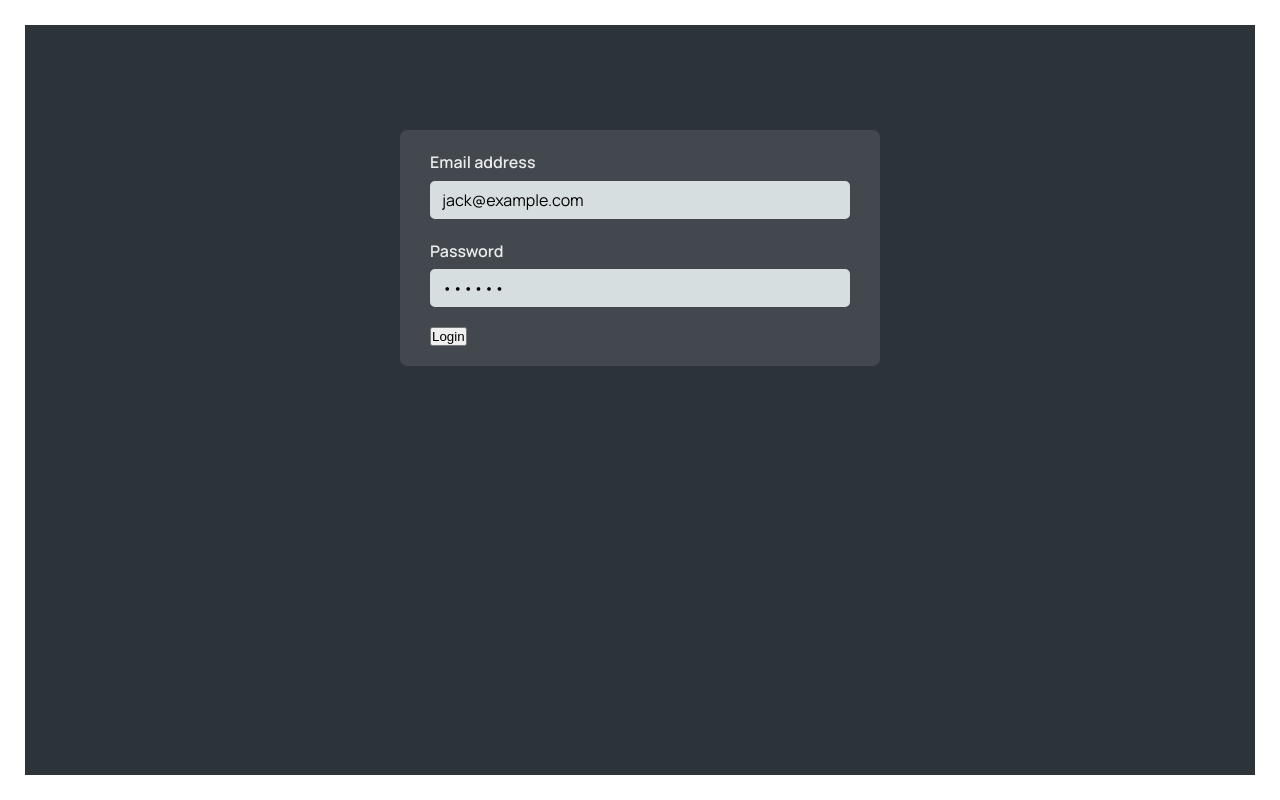
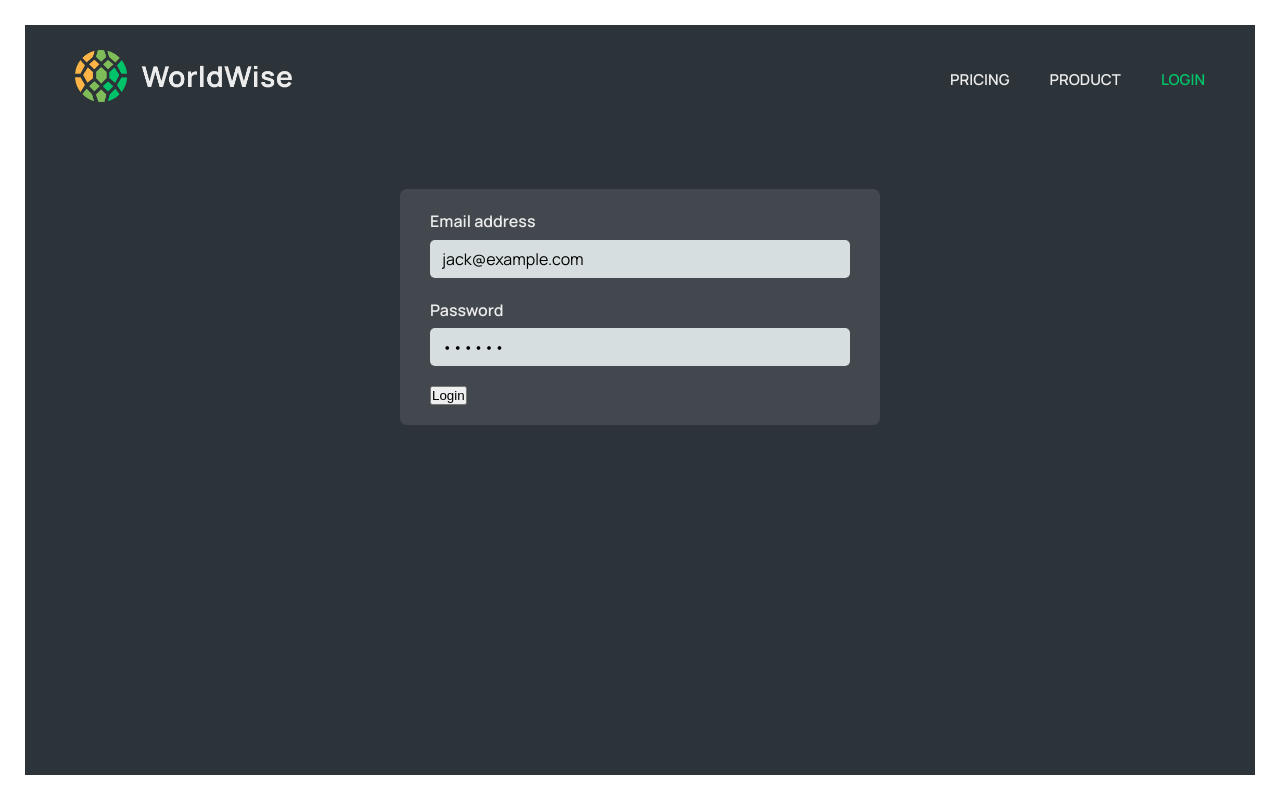
Before and after one commit to getOutOfHereInSmallSteps/React-WorldWise, a React (Vite) app: page /login in a window 1280 px wide. Built offline with nearby package versions, Linux system fonts and the light colour scheme.

Commit message:
added nav pages

```diff
--- a/src/components/PageNav/PageNav.jsx
+++ b/src/components/PageNav/PageNav.jsx
@@ -3,18 +3,21 @@
 
 import styles from './PageNav.module.css';
 
+import Logo from '../UI/Logo';
+
 const PageNav = () => {
   return (
     <nav className={styles.nav}>
+      <Logo />
       <ul>
-        <li>
-          <NavLink to="/">Home</NavLink>
-        </li>
         <li>
           <NavLink to="/pricing">Pricing</NavLink>
         </li>
         <li>
           <NavLink to="/product">Product</NavLink>
+        </li>
+        <li>
+          <NavLink to="/login">Login</NavLink>
         </li>
       </ul>
     </nav>
--- a/src/components/PageNav/PageNav.module.css
+++ b/src/components/PageNav/PageNav.module.css
@@ -1,13 +1,34 @@
-.nav ul {
+.nav {
   display: flex;
+  align-items: center;
   justify-content: space-between;
-  list-style: none;
 }
 
-.nav {
-  background-color: orangered;
+.nav ul {
+  list-style: none;
+  display: flex;
+  align-items: center;
+  gap: 4rem;
 }
 
-.nav :global(.active) {
-  background-color: greenyellow;
+.nav a:link,
+.nav a:visited {
+  text-decoration: none;
+  color: var(--color-light--2);
+  text-transform: uppercase;
+  font-size: 1.5rem;
+  font-weight: 600;
 }
+
+/* CSS Modules feature */
+.nav a:global(.active) {
+  color: var(--color-brand--2);
+}
+
+a.ctaLink:link,
+a.ctaLink:visited {
+  background-color: var(--color-brand--2);
+  color: var(--color-dark--0);
+  padding: 0.8rem 2rem;
+  border-radius: 7px;
+}
--- /dev/null
+++ b/src/components/UI/Logo.jsx
@@ -0,0 +1,12 @@
+import { Link } from 'react-router-dom';
+import styles from './Logo.module.css';
+
+function Logo() {
+  return (
+    <Link to="/">
+      <img src="/logo.png" alt="WorldWise logo" className={styles.logo} />
+    </Link>
+  );
+}
+
+export default Logo;
--- a/src/pages/Homepage/Homepage.jsx
+++ b/src/pages/Homepage/Homepage.jsx
@@ -1,8 +1,13 @@
-import styles from "./Homepage.module.css";
+import { Link } from 'react-router-dom';
+
+import styles from './Homepage.module.css';
+
+import PageNav from '../../components/PageNav/PageNav';
 
 export default function Homepage() {
   return (
     <main className={styles.homepage}>
+      <PageNav />
       <section>
         <h1>
           You travel the world.
@@ -14,6 +19,9 @@
           of. Never forget your wonderful experiences, and show your friends how
           you have wandered the world.
         </h2>
+        <Link to="/app" className="cta">
+          Start tracking now
+        </Link>
       </section>
     </main>
   );
--- a/src/pages/Login/Login.jsx
+++ b/src/pages/Login/Login.jsx
@@ -1,6 +1,8 @@
 import React, { useState } from 'react';
 
 import styles from './Login.module.css';
+
+import PageNav from '../../components/PageNav/PageNav';
 
 export default function Login() {
   // PRE-FILL FOR DEV PURPOSES
@@ -9,6 +11,7 @@
 
   return (
     <main className={styles.login}>
+      <PageNav />
       <form className={styles.form}>
         <div className={styles.row}>
           <label htmlFor="email">Email address</label>
--- a/src/pages/Product/Pricing.jsx
+++ b/src/pages/Product/Pricing.jsx
@@ -1,9 +1,12 @@
 // Uses the same styles as Product
-import styles from "./Product.module.css";
+import styles from './Product.module.css';
+
+import PageNav from '../../components/PageNav/PageNav';
 
 export default function Product() {
   return (
     <main className={styles.product}>
+      <PageNav />
       <section>
         <div>
           <h2>
--- a/src/pages/Product/Product.jsx
+++ b/src/pages/Product/Product.jsx
@@ -1,8 +1,11 @@
-import styles from "./Product.module.css";
+import styles from './Product.module.css';
+
+import PageNav from '../../components/PageNav/PageNav';
 
 export default function Product() {
   return (
     <main className={styles.product}>
+      <PageNav />
       <section>
         <img
           src="img-1.jpg"
```
Also changed, not shown: starter/components/Logo.jsx (deleted, +0 -7 lines), starter/components/PageNav.module.css (deleted, +0 -34 lines), src/components/UI/Logo.module.css (renamed from starter/components/Logo.module.css).
